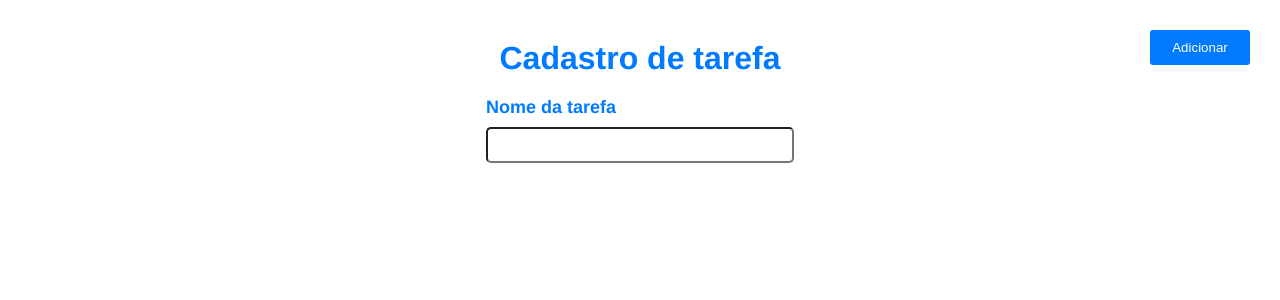
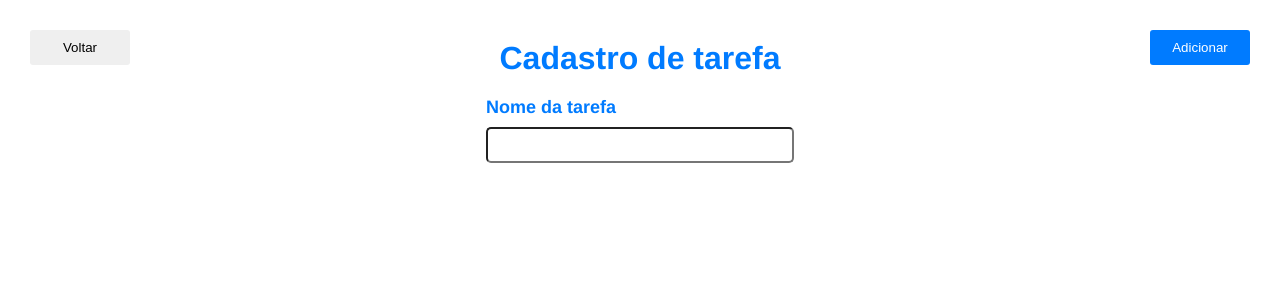
Before and after one commit to Matheus-Augusto-Silva/TasksToDo, a Vue app: page /tarefa in a window 1280 px wide. Shown: the top 300 px of the page. Built offline with nearby package versions, Linux system fonts and the light colour scheme; what vue-lodash would draw is missing.

Commit message:
finalizando new task e aplicando funcionalidade do botao voltar

```diff
--- a/src/pages/PaginaNovaTarefa.vue
+++ b/src/pages/PaginaNovaTarefa.vue
@@ -3,15 +3,23 @@
   <div class="main">
     <h1 class="title">Cadastro de tarefa</h1>
     <div class="form-task">
-        <label for="name" class="name label" style="font-weight:bold;" >Nome da tarefa</label>
+      <label for="name" class="name label" style="font-weight: bold"
+        >Nome da tarefa</label
+      >
       <input type="text" name="name" id="name" class="name" />
     </div>
-    <button class="btn btn-info">Adicionar</button>
+    <button class="btn btn-info" @click="addTask()">Adicionar</button>
+    <button class="btn back" @click="$router.push('/')">Voltar</button>
   </div>
 </template>
 <script>
 export default {
-}
+  methods: {
+    addTask() {
+      console.log("botao clicado");
+    },
+  },
+};
 </script>
 <style scoped>
 .main {
@@ -20,7 +28,7 @@ export default {
 }
 
 .title {
-  margin:auto;
+  margin: auto;
   color: #007bff;
 }
 .form-task {
@@ -37,7 +45,7 @@ export default {
   font-size: 18px;
 }
 
-.name:focus{
+.name:focus {
   border: 2px solid #007bff;
 }
 
@@ -45,14 +53,30 @@ export default {
   text-align: left;
   color: #007bff;
 }
+.btn:hover {
+  cursor: pointer;
+  top: 30px;
+  right: 30px;
+  opacity: 0.9;
+}
 
 .btn {
   width: 100px;
   height: 35px;
   border-radius: 3px;
   position: absolute;
-  top:30px;
+  top: 30px;
   right: 30px;
+}
+
+.back {
+  width: 100px;
+  height: 35px;
+  border-radius: 3px;
+  position: absolute;
+  top: 30px;
+  left: 30px;
+  border: none;
 }
 
 .btn-info {
```
Lines whose indentation alone changed are shown as unchanged.
